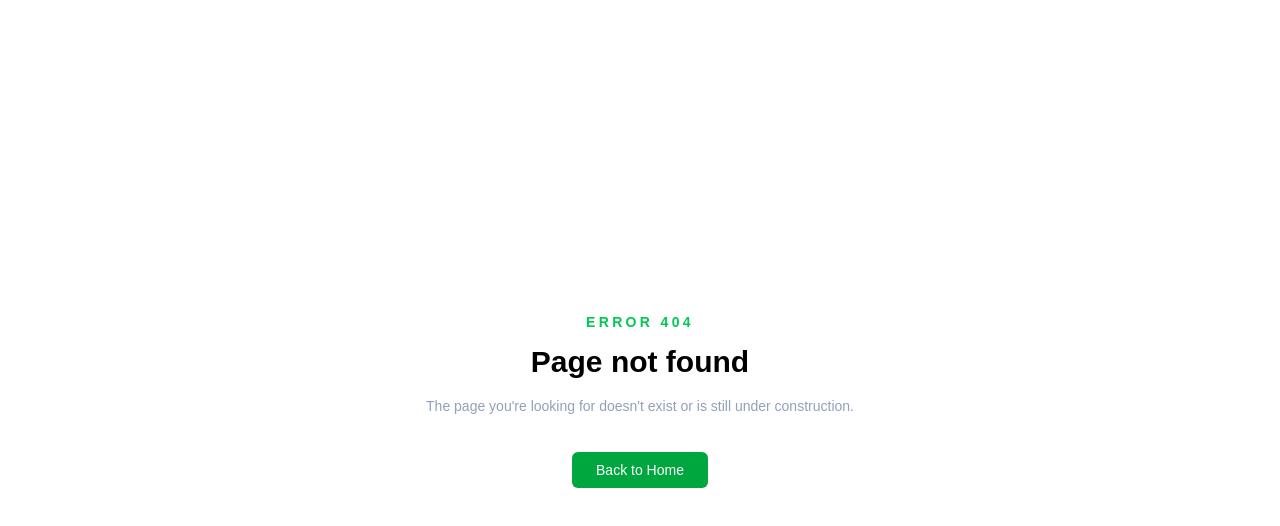
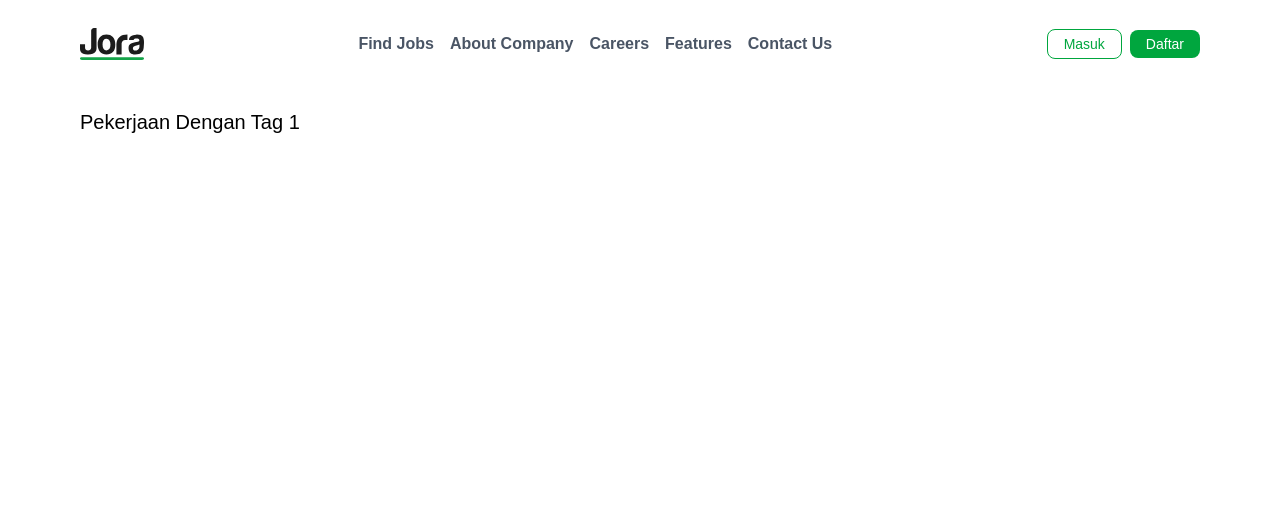
Before and after one commit to wshena/joblens, a Next.js app: page /tags/1 in a window 1280 px wide. Before the commit this address had no page. Shown: the top 526 px of the page. Built offline with nearby package versions, Linux system fonts and the light colour scheme; no server answers.

Commit message:
feat: create /tags/[tag]page

```diff
--- a/app/(main)/page.tsx
+++ b/app/(main)/page.tsx
@@ -3,7 +3,7 @@ import ContentContainer from "@/components/container/ContentContainer";
 import { getRandomTagsWithCount } from "@/utils/jobs";
 
 export default async function Home() {
-  const randomJobTags = await getRandomTagsWithCount(6);
+  const randomJobTags = await getRandomTagsWithCount(8);
 
   return (
     <main className="w-full pt-10 md:pt-20 bg-white text-black">
--- /dev/null
+++ b/app/(main)/tags/[tag]/page.tsx
@@ -0,0 +1,40 @@
+import { Metadata } from "next";
+import { unslugify } from "@/lib/utils";
+import ContentContainer from "@/components/container/ContentContainer";
+import { getFilteredJobByTags } from "@/utils/jobs";
+
+type Props = {
+  params: { tag: string };
+};
+
+export async function generateMetadata({ params }: Props): Promise<Metadata> {
+  const { tag } = await params;
+  const formattedTag = unslugify(tag);
+
+  return {
+    title: `Lowongan Kerja ${formattedTag} | Joblens`,
+    description: `Cari lowongan kerja terbaru bidang ${formattedTag} di Joblens.`,
+    keywords: [tag, "lowongan kerja", "job search engine", "Next.js"],
+  };
+}
+
+const Index = async ({ params }: Props) => {
+  const { tag } = await params;
+
+  // const jobListByTags = await getFilteredJobByTags(tag, 1, 10);
+  // console.log(jobListByTags);
+
+  return (
+    <main className="w-full pt-10 md:pt-20 bg-white text-black">
+      <ContentContainer>
+        <section className="space-y-5">
+          <h1 className="capitalize text-md md:text-lg xl:text-xl">
+            pekerjaan dengan tag {tag}
+          </h1>
+        </section>
+      </ContentContainer>
+    </main>
+  );
+};
+
+export default Index;
```
